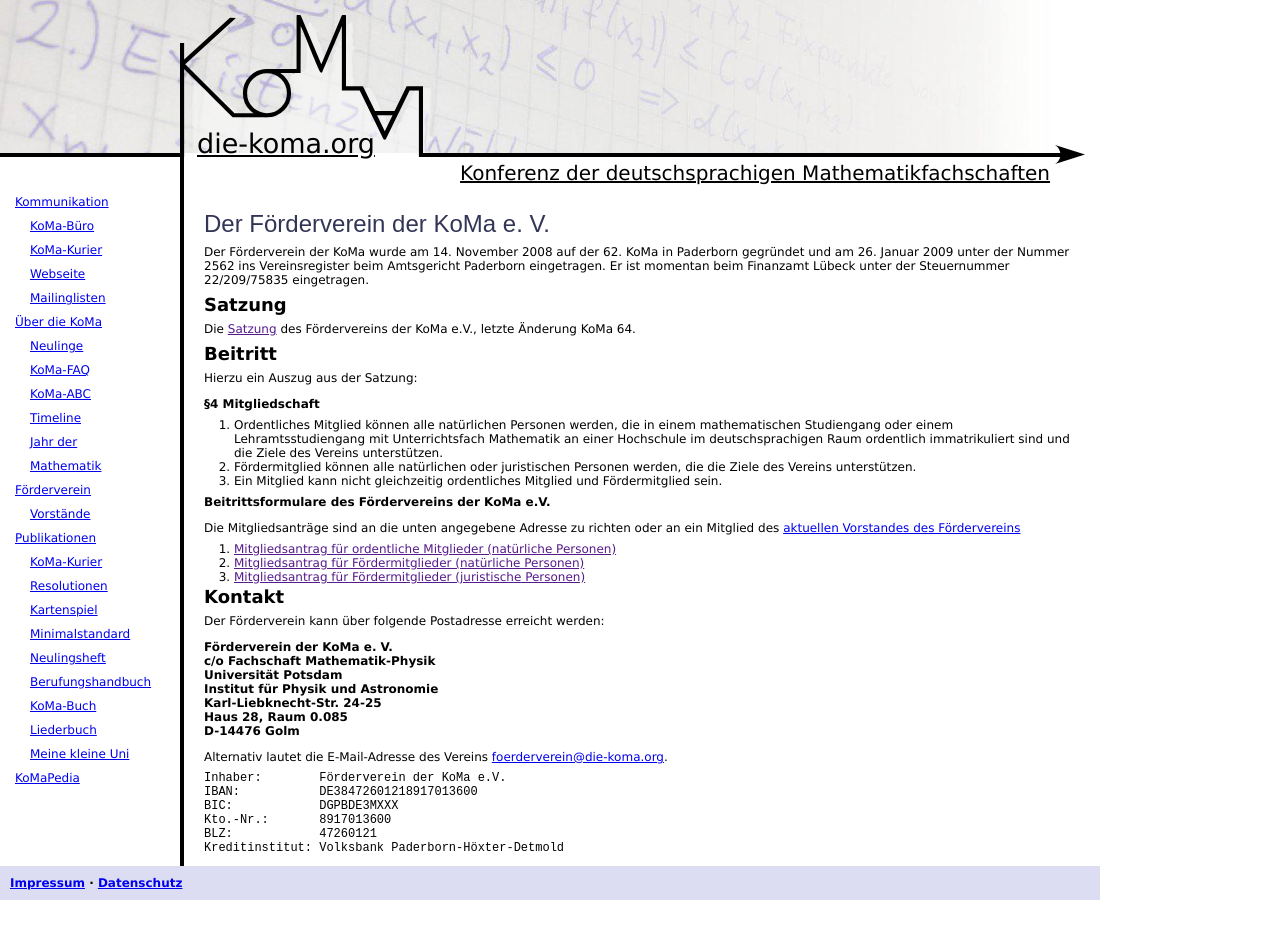
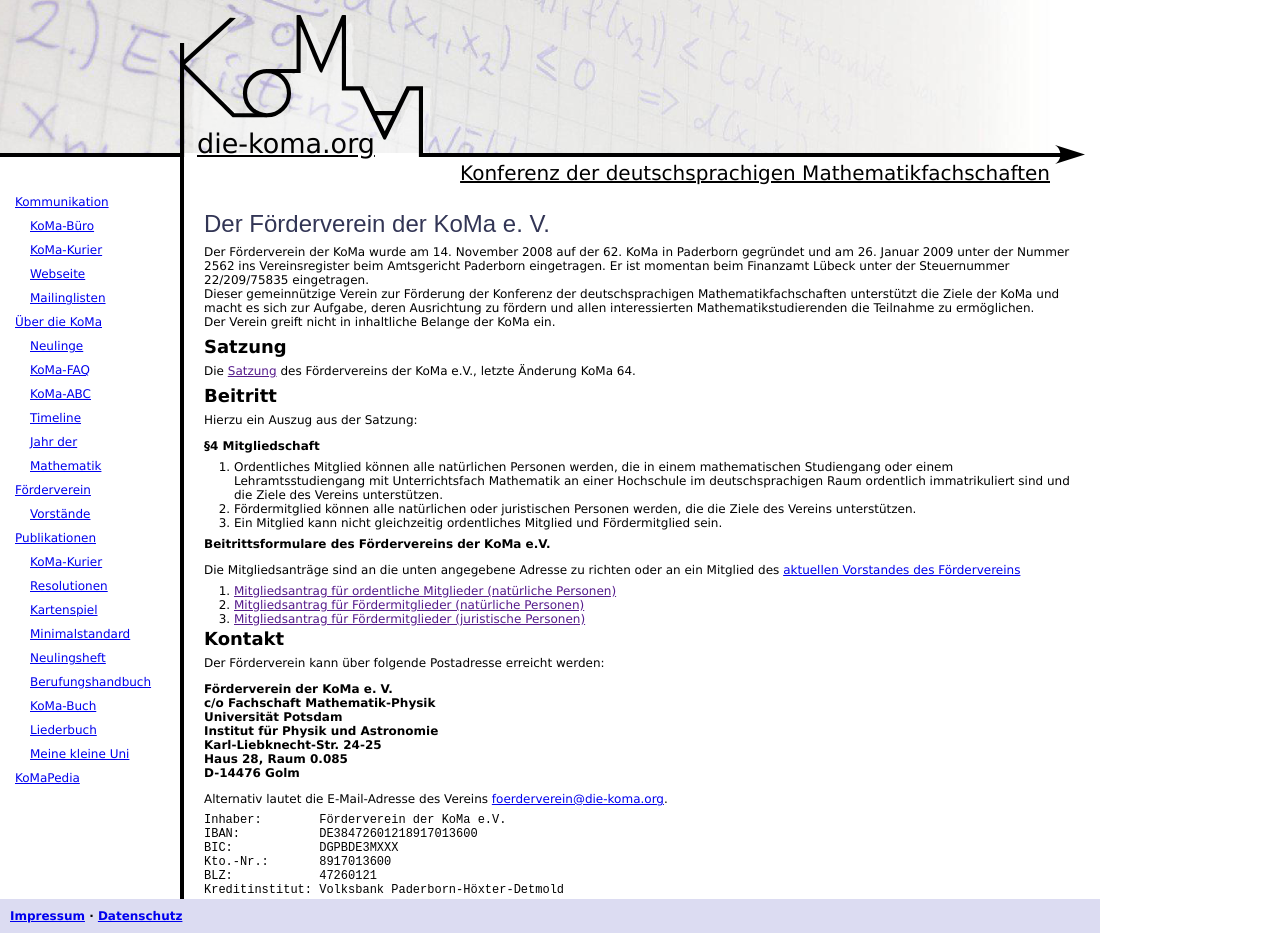
Before and after one commit to Die-KoMa/die-koma.org, a Jekyll site: the page built from foerderverein/index.md, in a window 1280 px wide. Built offline with Jekyll 4.4.1, drawn with Linux system fonts in a browser that asks for light colours; before the commit the page ends 900 px from its top, so only the background shows below that.

Commit message:
Absatz aus der Praeambel der Satzung als Einleitung fue die Seite

```diff
--- a/foerderverein/index.md
+++ b/foerderverein/index.md
@@ -7,6 +7,8 @@
 # Der Förderverein der KoMa e. V.
 
 Der Förderverein der KoMa wurde am 14. November 2008 auf der 62. KoMa in Paderborn gegründet und am 26. Januar 2009 unter der Nummer 2562 ins Vereinsregister beim Amtsgericht Paderborn eingetragen. Er ist momentan beim Finanzamt Lübeck unter der Steuernummer 22/209/75835 eingetragen.
+Dieser gemeinnützige Verein zur Förderung der Konferenz der deutschsprachigen Mathematikfachschaften unterstützt die Ziele der KoMa und macht es sich zur Aufgabe, deren Ausrichtung zu fördern und allen interessierten Mathematikstudierenden die Teilnahme zu ermöglichen.
+Der Verein greift nicht in inhaltliche Belange der KoMa ein.
 
 ## Satzung
 Die [Satzung]() des Fördervereins der KoMa e.V., letzte Änderung KoMa 64.
```
